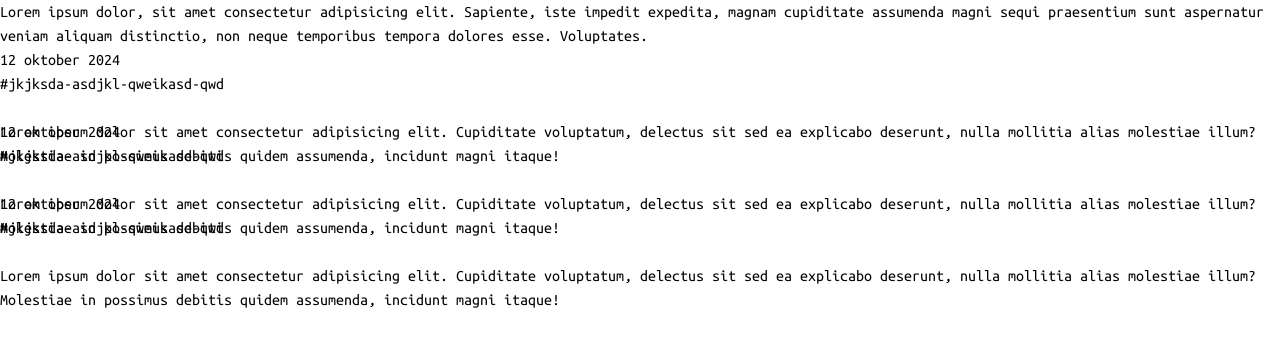
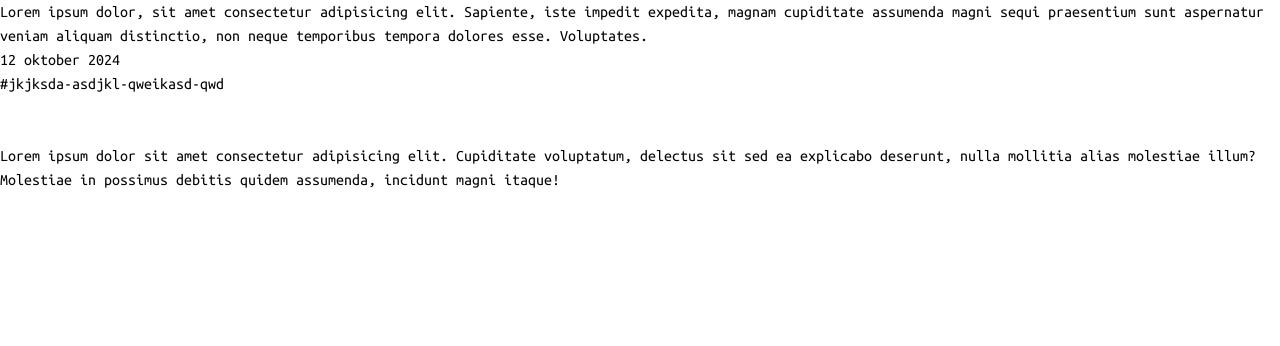
Before and after one commit to zidan-p/voice-to-text-note, a React (Vite) app: page / in a window 1280 px wide. Shown: the top 346 px of the page. Built offline with nearby package versions, Linux system fonts and the light colour scheme.

Commit message:
modularization of collapse list

```diff
--- a/src/App.tsx
+++ b/src/App.tsx
@@ -1,5 +1,17 @@
 import { CollapseList } from "./component/collapse-list"
+import { RemoveNoteButton } from "./features/note/remove"
+import { UpdateNoteButton } from "./features/note/update"
 
+
+function EditableNoteList(){
+
+  return (
+    <>
+      <RemoveNoteButton />
+      <UpdateNoteButton />
+    </>
+  )
+}
 
 function App() {
 
@@ -12,9 +24,7 @@ function App() {
           <section>
             <ul>
               <li>
-                <CollapseList className="mb-2" />
-                <CollapseList className="mb-2" />
-                <CollapseList className="mb-2" />
+                <CollapseList className="mb-2" buttonList={<EditableNoteList />} />
               </li>
             </ul>
           </section>
--- a/src/component/collapse-list.tsx
+++ b/src/component/collapse-list.tsx
@@ -1,11 +1,10 @@
 import { cn } from "../lib/cn";
-import TrashIcon from "./../assets/trash.svg?react";
-import PencilIcon from "../assets/pencil.svg?react";
 import ChevronLeft from "../assets/chevron-left.svg?react"
-import { useRef, useState } from "react";
+import { ReactNode, useRef, useState } from "react";
 
 interface CollapseListProps {
   className?: string;
+  buttonList?: ReactNode;
 }
 
 
@@ -25,13 +24,8 @@ export function CollapseList(props: CollapseListProps){
             #jkjksda-asdjkl-qweikasd-qwd
           </div>
         </div>
-        <div className="group-hover:flex hidden gap-1">
-          <button className="p-2 bg-amber-300 rounded text-amber-800 active:text-amber-700 active:bg-amber-200">
-            <PencilIcon className="w-5" />
-          </button>
-          <button className="p-2 bg-red-300 rounded text-red-800 active:text-red-700 active:bg-red-200">
-            <TrashIcon className="w-5" />
-          </button>
+        <div className="group-hover:flex flex gap-1">
+          <div className="flex gap-1">{props.buttonList}</div>
           <button className="p-2 rounded active:bg-slate-100" onClick={() => setIsCollapse(!isCollapse)}>
             <ChevronLeft className={cn("w-5 transition", !isCollapse ? "-rotate-90" : "")} />
           </button>
--- /dev/null
+++ b/src/features/note/remove/index.ts
@@ -0,0 +1,5 @@
+
+
+
+
+export * from "./remove-note-button"
--- /dev/null
+++ b/src/features/note/remove/remove-note-button.tsx
@@ -0,0 +1,15 @@
+import TrashIcon from "./../../../assets/trash.svg?react";
+
+
+
+
+
+export function RemoveNoteButton (){
+
+
+  return (
+    <button className="p-2 bg-red-300 rounded text-red-800 active:text-red-700 active:bg-red-200">
+      <TrashIcon className="w-5" />
+    </button>
+  )
+}
--- /dev/null
+++ b/src/features/note/update/index.ts
@@ -0,0 +1 @@
+export * from "./update-note-button"
--- /dev/null
+++ b/src/features/note/update/update-note-button.tsx
@@ -0,0 +1,14 @@
+import PencilIcon from "../../../assets/pencil.svg?react";
+
+
+
+
+
+export function UpdateNoteButton(){
+
+  return (
+    <button className="p-2 bg-amber-300 rounded text-amber-800 active:text-amber-700 active:bg-amber-200">
+      <PencilIcon className="w-5" />
+    </button>
+  )
+}
```
